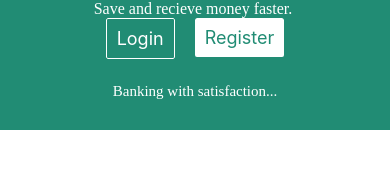
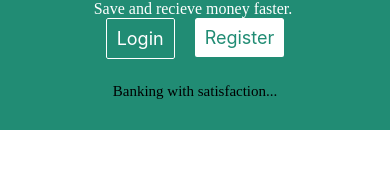
Before and after one commit to I-am-abdulazeez/TrackBank, a React Native app: screen /Welcome in a window 390 px wide. Shown: the part 243-412 px from the top of the page. Built offline with nearby package versions, Linux system fonts and the light colour scheme.

Commit message:
chore: Welcome Screen Mockup

```diff
--- a/src/screens/Welcome/index.tsx
+++ b/src/screens/Welcome/index.tsx
@@ -1,5 +1,12 @@
 import React from 'react';
-import { StatusBar, SafeAreaView, Image, View, StyleSheet } from 'react-native';
+import {
+  StatusBar,
+  SafeAreaView,
+  Image,
+  View,
+  StyleSheet,
+  useColorScheme,
+} from 'react-native';
 
 import { useNavigation } from '@react-navigation/native';
 
@@ -9,6 +16,7 @@ import { NavScreenProps } from 'src/types';
 import { AppLogo, FONTS } from 'src/constants';
 
 const WelcomeScreen = () => {
+  const isDark = useColorScheme() === 'dark';
   const { navigate } = useNavigation<NavScreenProps>();
   const { theme } = useTheme();
 
@@ -57,7 +65,9 @@ const WelcomeScreen = () => {
             </Button>
           </View>
           <View style={{ marginTop: theme.spacing.xl }}>
-            <Text style={Styles.smText}>Banking with satisfaction...</Text>
+            <Text style={{ ...Styles.smText, color: isDark ? 'white' : '' }}>
+              Banking with satisfaction...
+            </Text>
           </View>
         </View>
       </View>
@@ -105,7 +115,6 @@ const Styles = StyleSheet.create({
   },
   smText: {
     fontFamily: FONTS.mediumItalic,
-    color: 'white',
     fontSize: 15,
     textAlign: 'center',
   },
```
